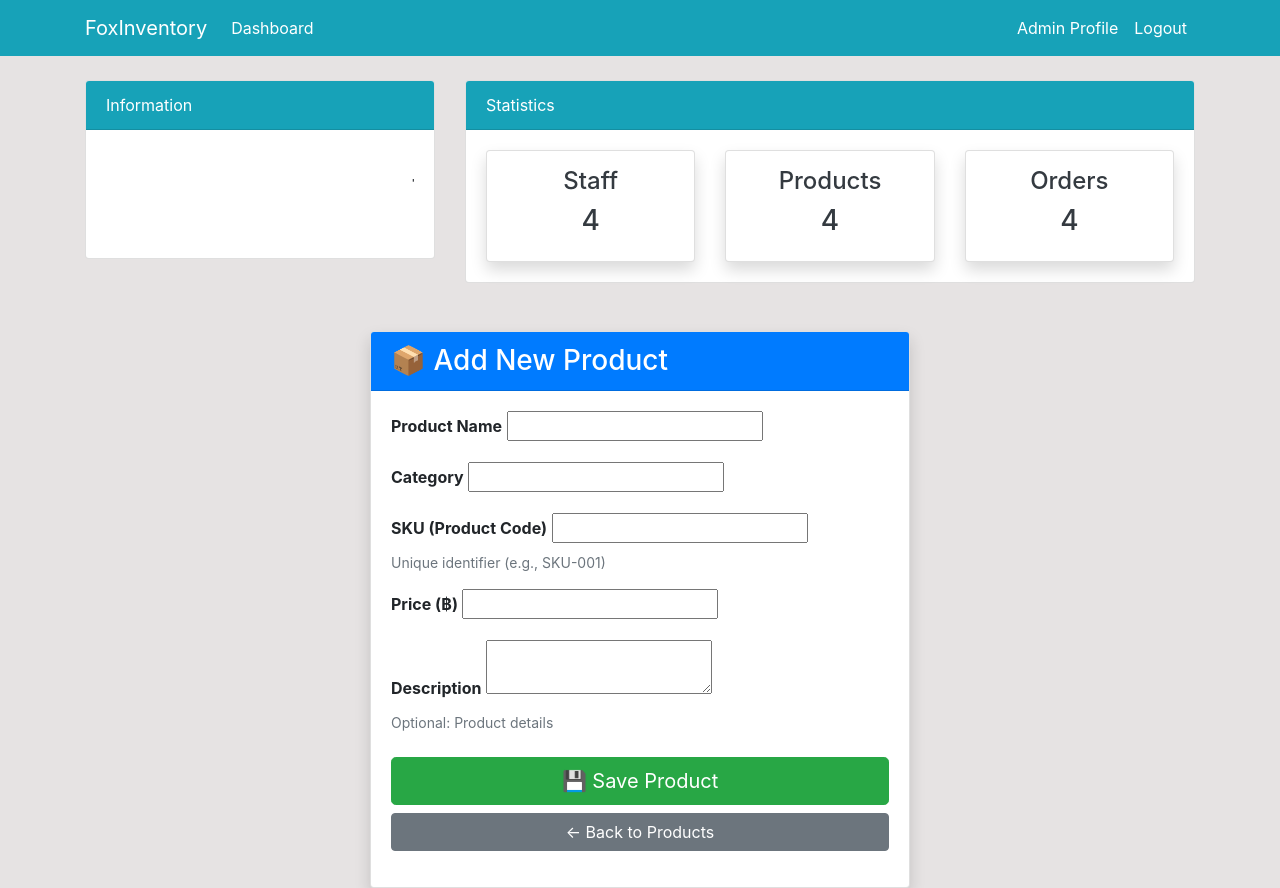
After one commit to jinwor123/myproject, a Django app: template A project/inventoryproject/templates/dashboard/product_form.html in a window 1280 px wide. The commit adds this page. Run offline with Django 3.2, Linux system fonts and the light colour scheme; the template is opened without the code that fills it, so the values that code supplies are empty, except form fields; form fields are guessed from the names that the template uses.

Commit message:
Add files via upload

```diff
--- a/A project/inventoryproject/inventoryproject/settings.py
+++ b/A project/inventoryproject/inventoryproject/settings.py
@@ -37,8 +37,8 @@
     'django.contrib.sessions',
     'django.contrib.messages',
     'django.contrib.staticfiles',
-    #'dashboard.apps.DashboardConfig',
-    #'user.apps.UserConfig',
+    'dashboard.apps.DashboardConfig',
+    'user.apps.UserConfig',
     'crispy_forms',
     'crispy_bootstrap4'
 ]
--- a/A project/inventoryproject/inventoryproject/urls.py
+++ b/A project/inventoryproject/inventoryproject/urls.py
@@ -20,5 +20,6 @@
 
 urlpatterns = [
     path('', include('dashboard.urls')),
+    path('dashboard/', include('dashboard.urls')),
     path('register/', user_view.register, name='user-register'),
 ]
--- /dev/null
+++ b/A project/inventoryproject/templates/dashboard/product_form.html
@@ -0,0 +1,108 @@
+{% extends 'partials/base.html'%}
+{% block title %}Add Product{% endblock %}
+
+{% block content %}
+
+{% include 'partials/topnav.html'%}
+
+<div class="container mt-5">
+    <div class="row">
+        <div class="col-md-6 offset-md-3">
+            <div class="card shadow">
+                <div class="card-header bg-primary text-white">
+                    <h3 class="mb-0">📦 Add New Product</h3>
+                </div>
+                <div class="card-body">
+                    <form method="POST" novalidate>
+                        {% csrf_token %}
+
+                        {% if form.non_field_errors %}
+                        <div class="alert alert-danger">
+                            {% for error in form.non_field_errors %}
+                                <p>{{ error }}</p>
+                            {% endfor %}
+                        </div>
+                        {% endif %}
+
+                        <div class="form-group">
+                            <label for="{{ form.name.id_for_label }}">
+                                <strong>Product Name</strong>
+                            </label>
+                            {{ form.name }}
+                            {% if form.name.errors %}
+                                <div class="alert alert-danger mt-2">
+                                    {{ form.name.errors }}
+                                </div>
+                            {% endif %}
+                        </div>
+
+                        <div class="form-group">
+                            <label for="{{ form.category.id_for_label }}">
+                                <strong>Category</strong>
+                            </label>
+                            {{ form.category }}
+                            {% if form.category.errors %}
+                                <div class="alert alert-danger mt-2">
+                                    {{ form.category.errors }}
+                                </div>
+                            {% endif %}
+                        </div>
+
+                        <div class="form-group">
+                            <label for="{{ form.sku.id_for_label }}">
+                                <strong>SKU (Product Code)</strong>
+                            </label>
+                            {{ form.sku }}
+                            <small class="form-text text-muted">
+                                Unique identifier (e.g., SKU-001)
+                            </small>
+                            {% if form.sku.errors %}
+                                <div class="alert alert-danger mt-2">
+                                    {{ form.sku.errors }}
+                                </div>
+                            {% endif %}
+                        </div>
+
+                        <div class="form-group">
+                            <label for="{{ form.price.id_for_label }}">
+                                <strong>Price (฿)</strong>
+                            </label>
+                            {{ form.price }}
+                            {% if form.price.errors %}
+                                <div class="alert alert-danger mt-2">
+                                    {{ form.price.errors }}
+                                </div>
+                            {% endif %}
+                        </div>
+
+                        <div class="form-group">
+                            <label for="{{ form.description.id_for_label }}">
+                                <strong>Description</strong>
+                            </label>
+                            {{ form.description }}
+                            <small class="form-text text-muted">
+                                Optional: Product details
+                            </small>
+                            {% if form.description.errors %}
+                                <div class="alert alert-danger mt-2">
+                                    {{ form.description.errors }}
+                                </div>
+                            {% endif %}
+                        </div>
+
+                        <div class="form-group mt-4">
+                            <button type="submit" class="btn btn-success btn-block btn-lg">
+                                💾 Save Product
+                            </button>
+                            <a href="{% url 'dashboard:product' %}" class="btn btn-secondary btn-block mt-2">
+                                ← Back to Products
+                            </a>
+                        </div>
+                    </form>
+                </div>
+            </div>
+        </div>
+    </div>
+</div>
+
+{% endblock %}
--- a/A project/inventoryproject/templates/partials/nav.html
+++ b/A project/inventoryproject/templates/partials/nav.html
@@ -1,7 +1,7 @@
 <!--Navbar-->
 <nav class="navbar navbar-expand-lg navbar-info bg-info">
     <div class="container">
-        <a class="navbar-brand text-white" href="{% url 'dashboard-index'%}">FoxInventory</a>
+        <a class="navbar-brand text-white" href="{% url 'index'%}">FoxInventory</a>
         <button class="navbar-toggler" type="button" data-toggle="collapse" data-target="#navbarSupportedContent"
             aria-controls="navbarSupportedContent" aria-expanded="false" aria-label="Toggle navigation">
             <span class="navbar-toggler-icon"></span>
@@ -10,7 +10,7 @@
         <div class="collapse navbar-collapse" id="navbarSupportedContent">
             <ul class="navbar-nav mr-auto">
                 <li class="nav-item active">
-                    <a class="nav-link text-white" href="{% url 'dashboard-index'%}">Dashboard <span
+                    <a class="nav-link text-white" href="{% url 'index'%}">Dashboard <span
                             class="sr-only">(current)</span></a>
                 </li>
             </ul>
--- a/A project/inventoryproject/templates/partials/topnav.html
+++ b/A project/inventoryproject/templates/partials/topnav.html
@@ -21,7 +21,7 @@
                 <div class="card-body">
                     <div class="row">
                         <div class="col-md-4">
-                            <a class="text-decoration-none text-dark" href="{%url 'dashboard-staff'%}">
+                            <a class="text-decoration-none text-dark" href="{%url 'staff'%}">
                                 <div class="card my-card shadow text-center p-3">
                                     <h4>Staff <i class="fas fa-users"></i></h4>
                                     <h3>4</h3>
@@ -29,7 +29,7 @@
                             </a>
                         </div>
                         <div class="col-md-4">
-                            <a class="text-decoration-none text-dark" href="{%url 'dashboard-product'%}">
+                            <a class="text-decoration-none text-dark" href="{%url 'product'%}">
                                 <div class="card my-card shadow text-center p-3">
                                     <h4>Products <i class="fas fa-box"></i></h4>
                                     <h3>4</h3>
@@ -37,7 +37,7 @@
                             </a>
                         </div>
                         <div class="col-md-4">
-                            <a class="text-decoration-none text-dark" href="{%url 'dashboard-order'%}">
+                            <a class="text-decoration-none text-dark" href="{%url 'order'%}">
                                 <div class="card my-card shadow text-center p-3">
                                     <h4>Orders <i class="fas fa-shipping-fast"></i></h4>
                                     <h3>4</h3>
```
Also changed, not shown: A project/inventoryproject/dashboard/forms.py (added, +14 -0 lines), A project/inventoryproject/dashboard/models.py (+23 -1 lines), A project/inventoryproject/dashboard/urls.py (+5 -4 lines), A project/inventoryproject/dashboard/views.py (+20 -2 lines), A project/inventoryproject/dashboard/migrations/0003_category_product_created_at_product_description_and_more.py (added), A project/inventoryproject/สาระบัญ.txt (added).
